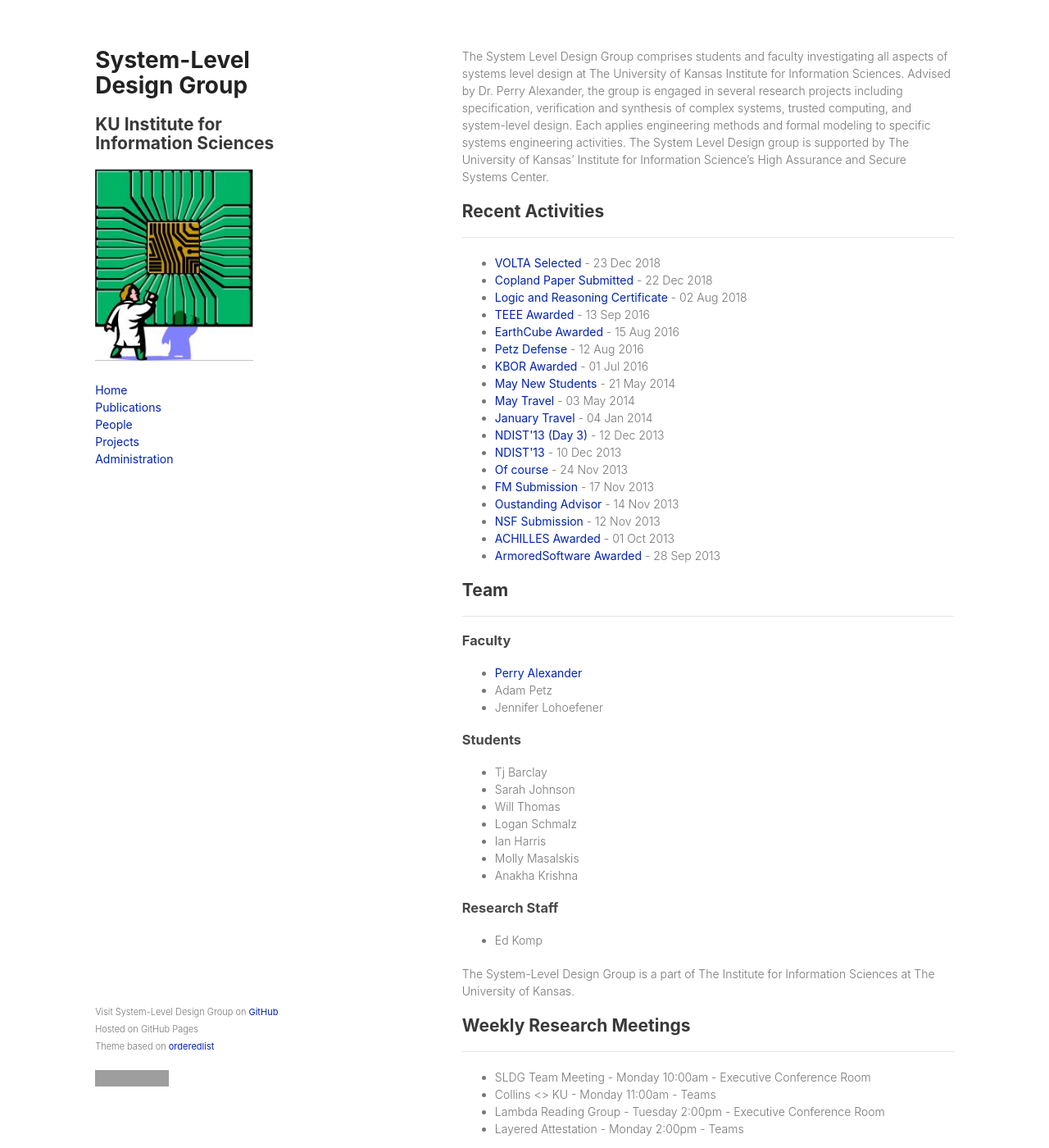
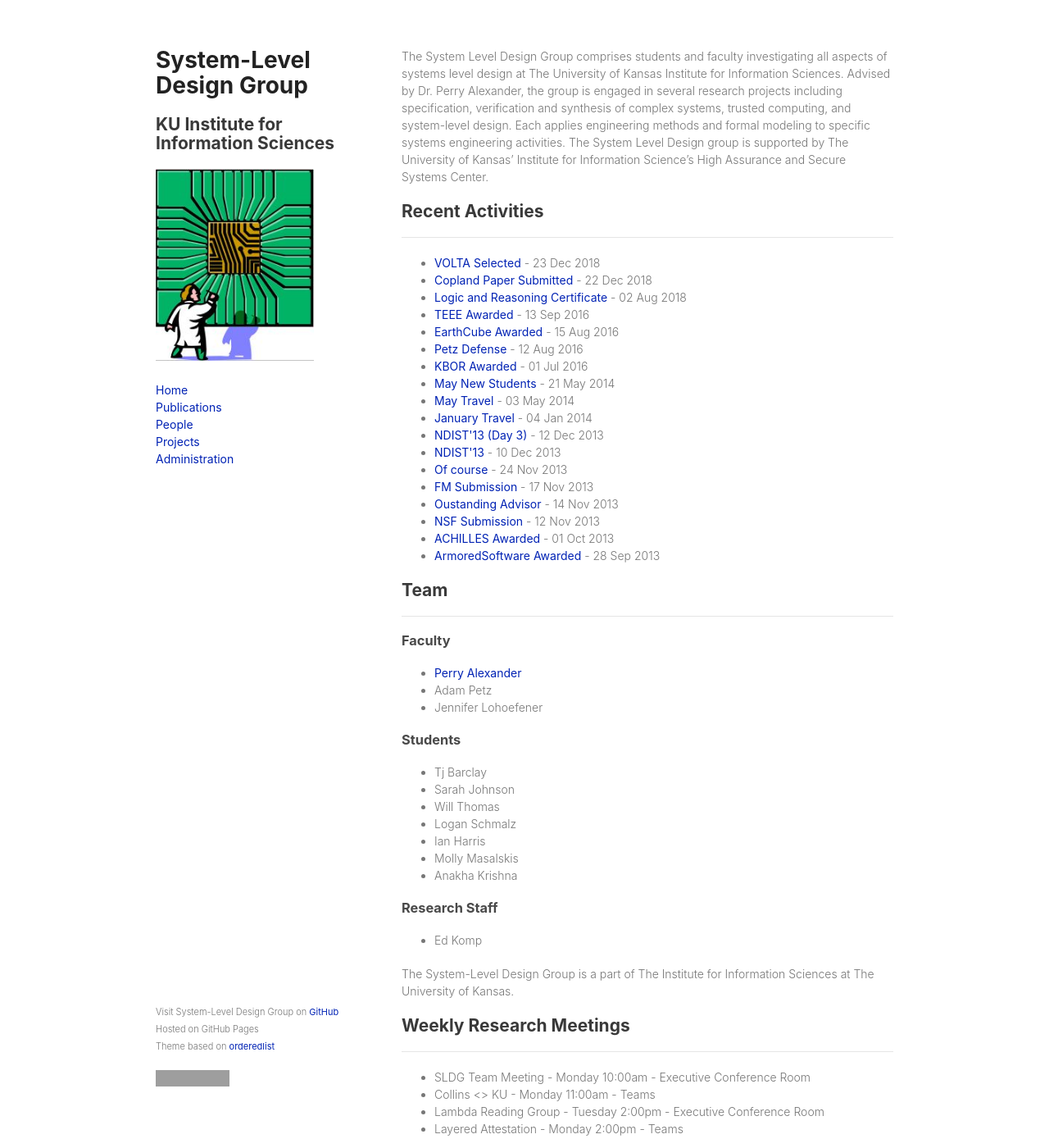
Before and after one commit to ku-sldg/ku-sldg.github.io, a Jekyll site: the page built from index.md, in a window 1280 px wide and 1400 px high. Shown: the whole window at 82% size. Built offline with Jekyll 4.4.1, drawn with Linux system fonts in a browser that asks for light colours; some web fonts are replaced; grey boxes are pictures that could not be loaded.

Commit message:
putting it back

```diff
--- a/stylesheets/styles.css
+++ b/stylesheets/styles.css
@@ -55,7 +55,7 @@ a small {
 }
 
 .wrapper {
-  width:90%;
+  width:900px;
   margin:0 auto;
 }
 
```
